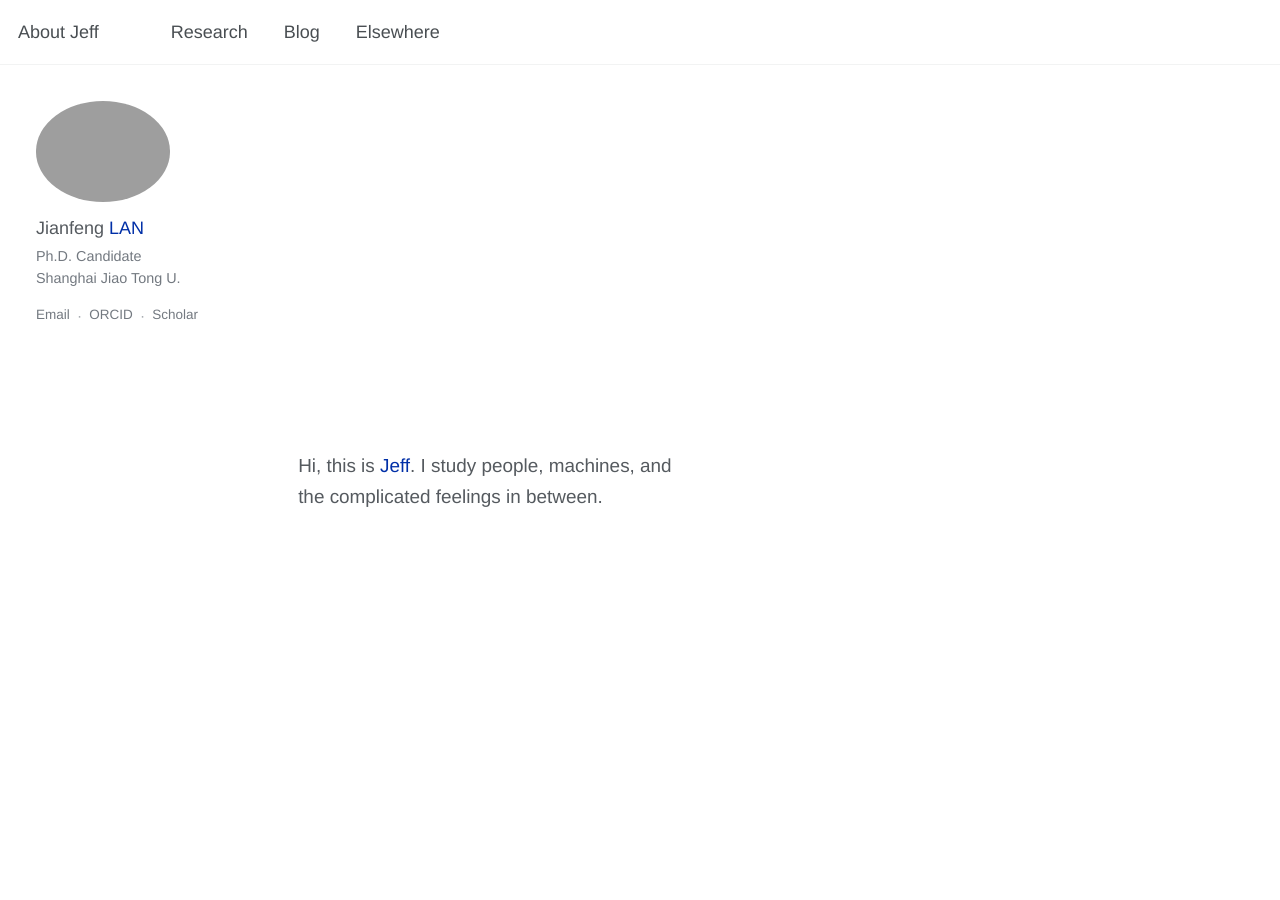
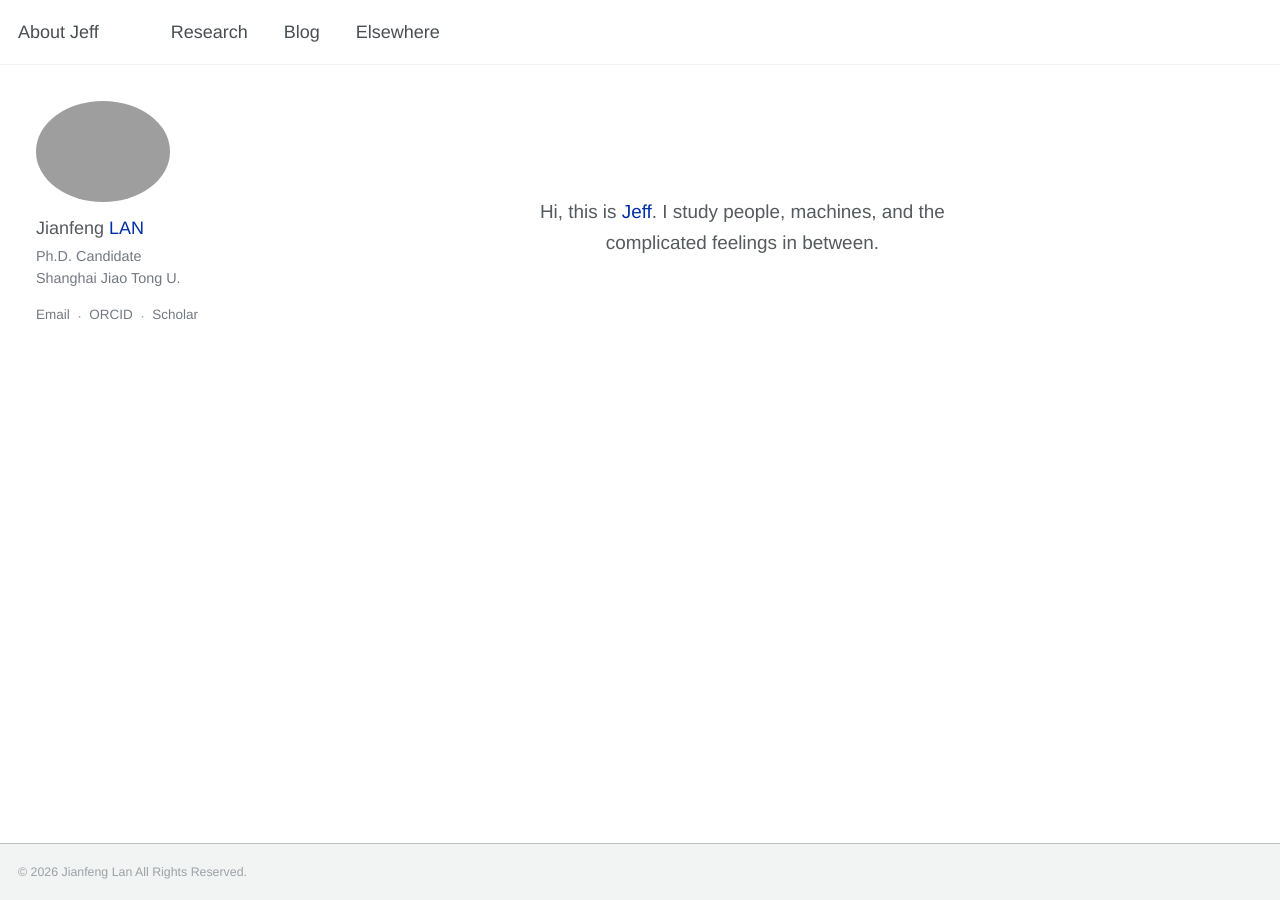
Before and after one commit to jianfenglan/jianfenglan.github.io, a Jekyll site: the page built from _pages/about.md, in a window 1280 px wide and 900 px high. Built offline with Jekyll 4.4.1, drawn with Linux system fonts in a browser that asks for light colours.

Commit message:
Load V3.4 visual overrides

```diff
--- a/_includes/head.html
+++ b/_includes/head.html
@@ -6,5 +6,6 @@
 <link rel="preconnect" href="https://fonts.gstatic.com" crossorigin>
 <link href="https://fonts.googleapis.com/css2?family=Noto+Sans+SC:wght@200;300&display=swap" rel="stylesheet">
 <link rel="stylesheet" href="{{ '/assets/css/main.css' | relative_url }}">
+<link rel="stylesheet" href="{{ '/assets/css/v3.4.css' | relative_url }}">
 
 {% seo %}
```
